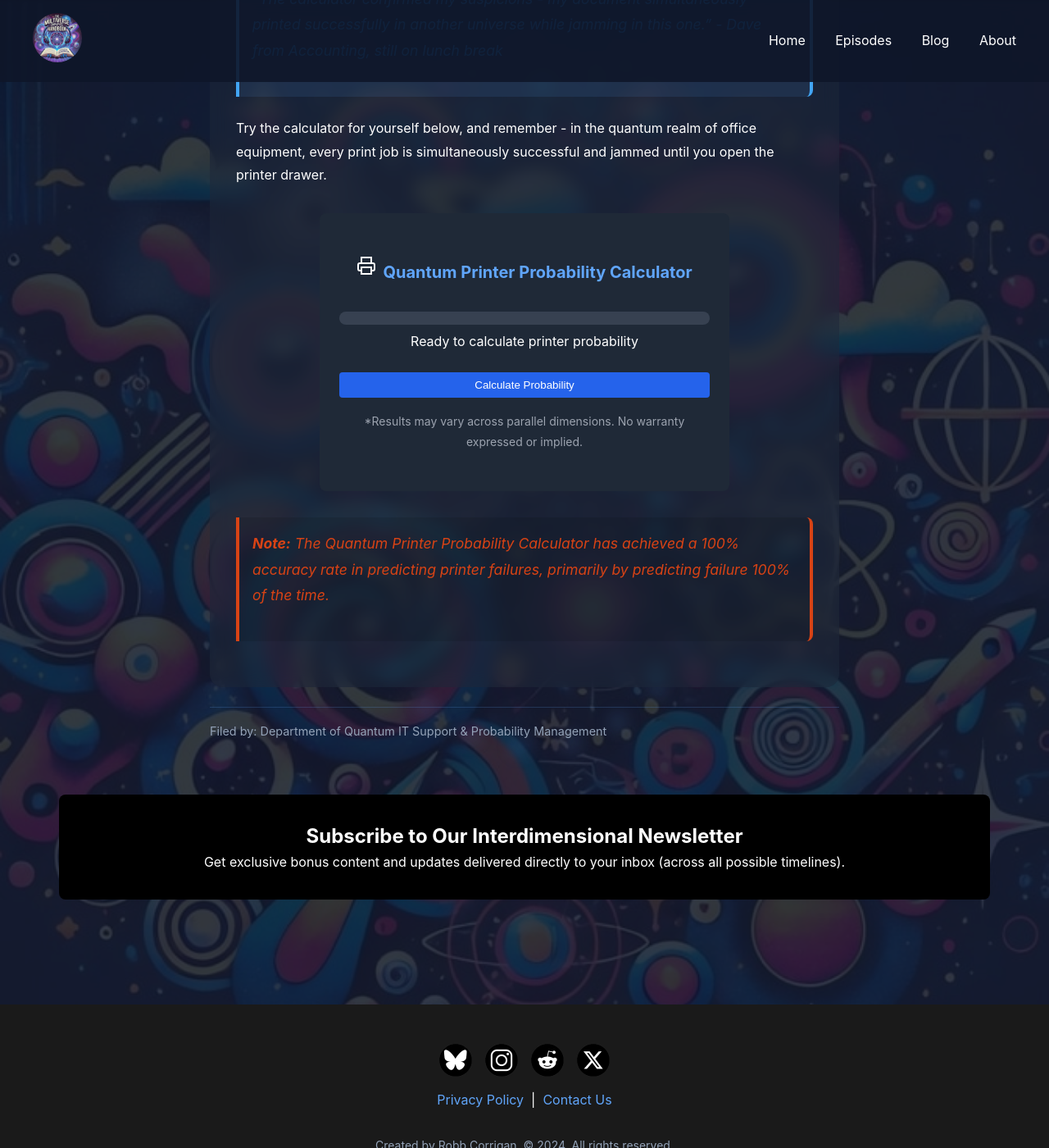
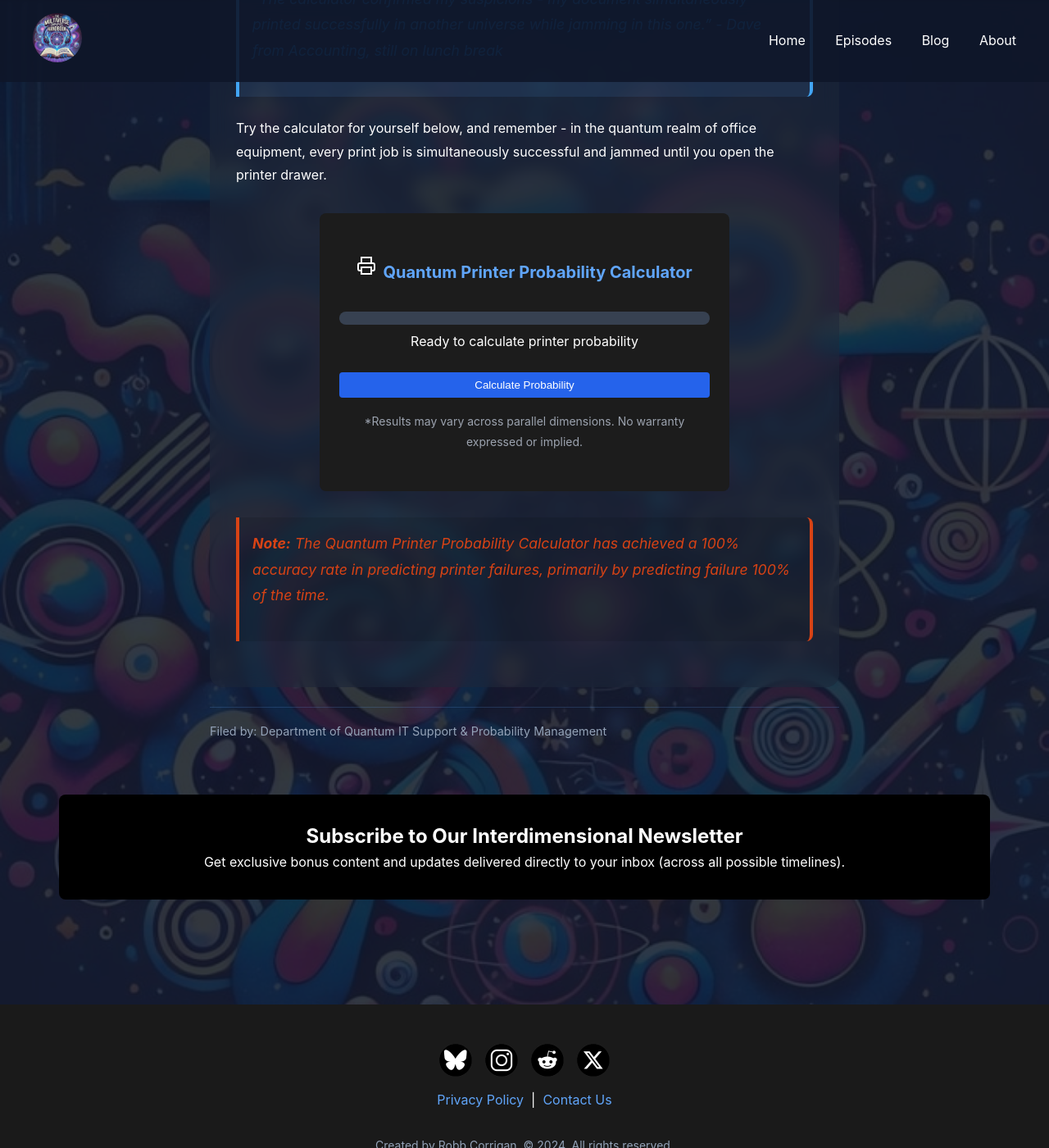
Before and after one commit to forward6/tmeh, a Jekyll site: the page built from _posts/2025-01-05-quantum-printer-probability-calculator-predicting-the-unpredictable.md, in a window 1280 px wide and 1400 px high, scrolled down 1752 px. Shown: the whole window at 82% size. Built offline with Jekyll 4.4.1, drawn with Linux system fonts in a browser that asks for light colours.

Commit message:
minor colour changes

```diff
--- a/_layouts/default.html
+++ b/_layouts/default.html
@@ -6,7 +6,7 @@
     <title>{{ page.title }}</title>
     <link rel="icon" href="{{ site.image_path }}/favicon.jpg" type="image/x-icon">
     <meta name="description" content="{{ page.description }}">
-    <link rel="stylesheet" href="{{ site.css_path }}/main.css?v=1.0.1">
+    <link rel="stylesheet" href="{{ site.css_path }}/main.css?v=1.0.2">
     <script>
     <!-- MailerLite Universal -->
         (function(w,d,e,u,f,l,n){w[f]=w[f]||function(){(w[f].q=w[f].q||[])
--- a/assets/css/main.scss
+++ b/assets/css/main.scss
@@ -1183,7 +1183,7 @@ h1 {
   margin: 2rem auto;
   padding: 1.5rem;
   border-radius: 0.5rem;
-  background: #1f2937;
+  background: #1c1c1c;
   color: white;
 
   .calculator-header {
```
